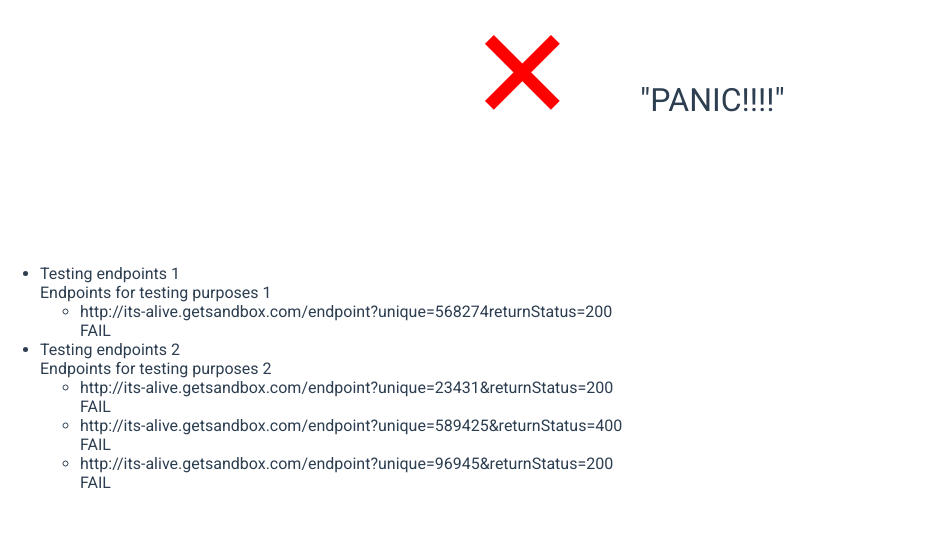
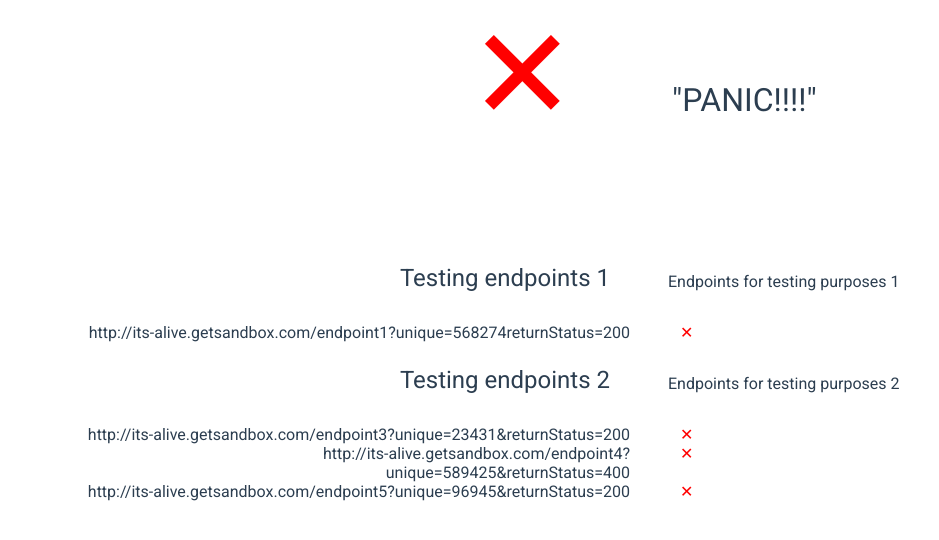
Before and after one commit to TBear79/its-alive, a Vue app: page / in a window 1280 px wide. Shown: the top 540 px of the page, without its empty margins (0-939 px from the left). Built offline with nearby package versions, Linux system fonts and the light colour scheme; no server answers.

Commit message:
Improve web service list

```diff
--- a/data/web-services.json
+++ b/data/web-services.json
@@ -4,12 +4,12 @@
         "description": "Endpoints for testing purposes 1",
         "endpoints": [
             {
-                "url": "http://its-alive.getsandbox.com/endpoint?unique=568274returnStatus=200",
+                "url": "http://its-alive.getsandbox.com/endpoint1?unique=568274returnStatus=200",
                 "disabled": false,
                 "ignore": false
             },
             {
-                "url": "http://its-alive.getsandbox.com/endpoint?unique=96945&returnStatus=200",
+                "url": "http://its-alive.getsandbox.com/endpoint2?unique=96945&returnStatus=200",
                 "disabled": false,
                 "ignore": true
             }
@@ -20,7 +20,7 @@
         "description": "Endpoints for testing purposes 2",
         "endpoints": [
             {
-                "url": "http://its-alive.getsandbox.com/endpoint?unique=23431&returnStatus=200",
+                "url": "http://its-alive.getsandbox.com/endpoint3?unique=23431&returnStatus=200",
                 "disabled": false,
                 "ignore": false,
                 "headers": [
@@ -28,12 +28,12 @@
                 ]
             },
             {
-                "url": "http://its-alive.getsandbox.com/endpoint?unique=589425&returnStatus=400",
+                "url": "http://its-alive.getsandbox.com/endpoint4?unique=589425&returnStatus=400",
                 "disabled": false,
                 "ignore": false
             },
             {
-                "url": "http://its-alive.getsandbox.com/endpoint?unique=96945&returnStatus=200",
+                "url": "http://its-alive.getsandbox.com/endpoint5?unique=96945&returnStatus=200",
                 "disabled": true,
                 "ignore": false
             }
--- a/src/components/summary/Summary.vue
+++ b/src/components/summary/Summary.vue
@@ -33,7 +33,7 @@ export default {
 .icon {
     font-size: 8em;
     float: right;
-    margin-right: 0.5em;
+    padding-right: 0.5em;
 }
 
 
@@ -51,7 +51,8 @@ export default {
     float:left;
     font-size: 2em;
     line-height: 1.5em;
-    width: 6em;
+    width: 7em;
+    padding-left: 1em;
 }
 
 #summary .icon.aok:before
--- a/src/components/web-services/WebServiceList.vue
+++ b/src/components/web-services/WebServiceList.vue
@@ -20,3 +20,13 @@ export default {
     }
 }
 </script>
+<style scoped>
+    ul {
+        list-style: none;
+    }
+
+    li {
+        margin-top: 1.5em;
+        margin-left: 0
+    }
+</style>
--- a/src/components/web-services/endpoint.vue
+++ b/src/components/web-services/endpoint.vue
@@ -1,14 +1,42 @@
 <template>
-    <div class="endpoint">
-        <div>{{ endpoint.url }}</div>
-        <div>{{ endpoint.status }}</div>
+    <div class="container endpoint">
+        <div class="row">
+            <div class="col-6 url">{{ endpoint.url }}</div>
+            <div class="col-6 status" v-bind:class="{ 'aok': endpoint.status == 'SUCCESS', 'fail': endpoint.status == 'FAIL', 'loading': endpoint.status == 'INIT' }"></div>
+        </div>
     </div>
 </template>
 <script>
 export default {
-    name: 'Endoint',
+    name: 'Endpoint',
     props: ['endpoint']
 }
 </script>
 <style scoped>
+.url {
+    text-align: right;
+    padding-right: 50px;
+}
+
+.status {
+    text-align: left;
+}
+
+.status.aok:before
+{
+    content:'\2713';
+    color:green;
+}
+
+.status.fail:before
+{
+    content:'\2715';
+    color:red;
+}
+
+.status.loading:before
+{
+    content:'\2743';
+    color:darkgoldenrod;
+}
 </style>
--- a/src/components/web-services/web-service.vue
+++ b/src/components/web-services/web-service.vue
@@ -1,8 +1,10 @@
 <template>
-    <div class="web-service">
-        <div>{{ webService.name }}</div>
-        <div>{{ webService.description }}</div>
-        <ul class="endpoints">
+    <div class="container web-service">
+        <div class="row info">
+            <div class="col-6 name">{{ webService.name }}</div>
+            <div class="col-6 description">{{ webService.description }}</div>
+        </div>
+        <ul class="row endpoints">
             <li v-for="endpoint in webService.endpoints" v-bind:key="endpoint.id">
                 <endpoint-component :endpoint="endpoint"></endpoint-component>
             </li>
@@ -20,4 +22,22 @@ export default {
 }
 </script>
 <style scoped>
+ul {
+    list-style: none;
+}
+
+.name {
+    text-align: right;
+    font-size: 1.5em;
+    padding-right: 50px;
+}
+
+.description {
+    padding: 0.5em;
+    text-align: left;
+}
+
+.info {
+    margin-bottom: 1.5em;
+}
 </style>
```
